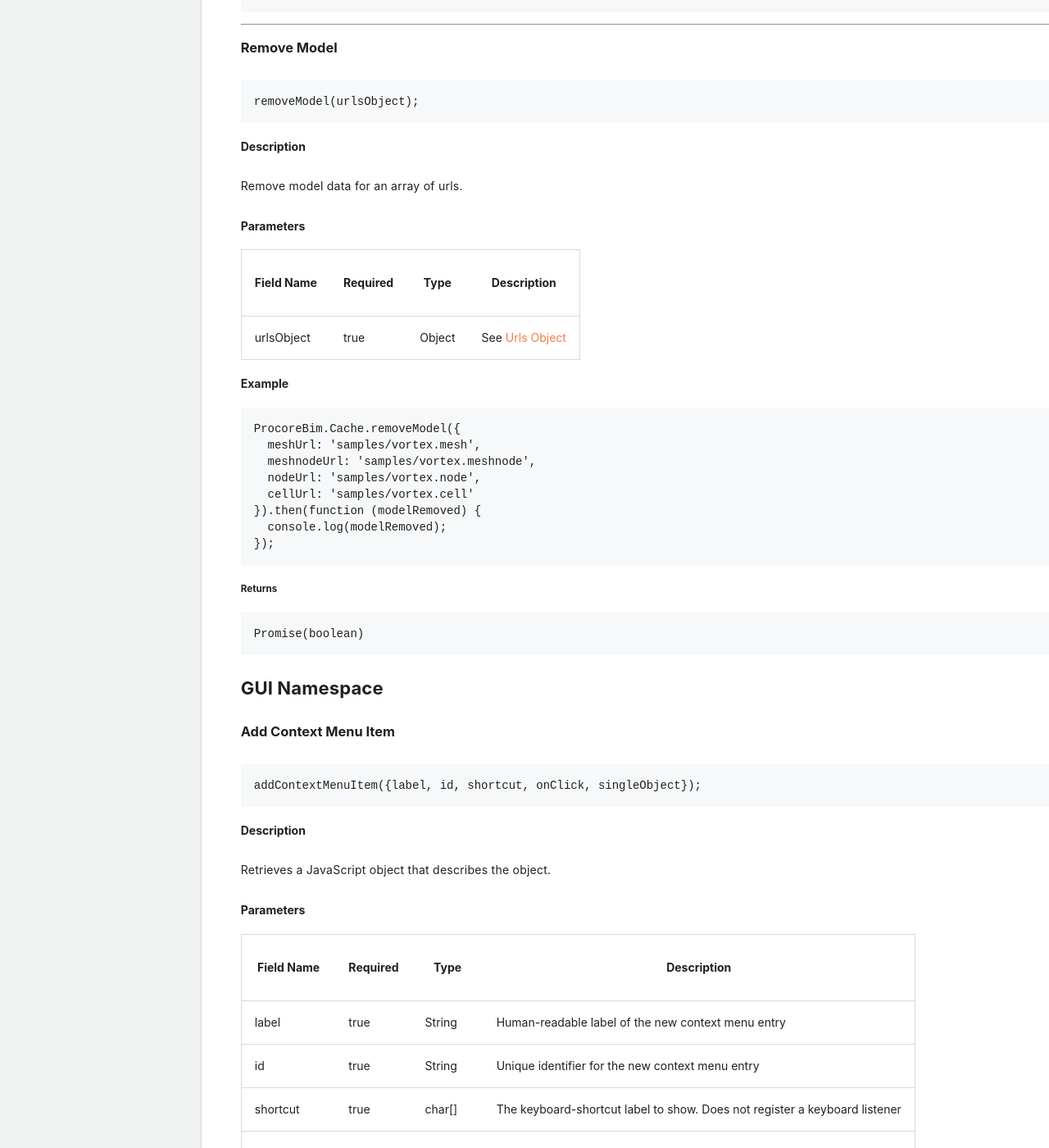
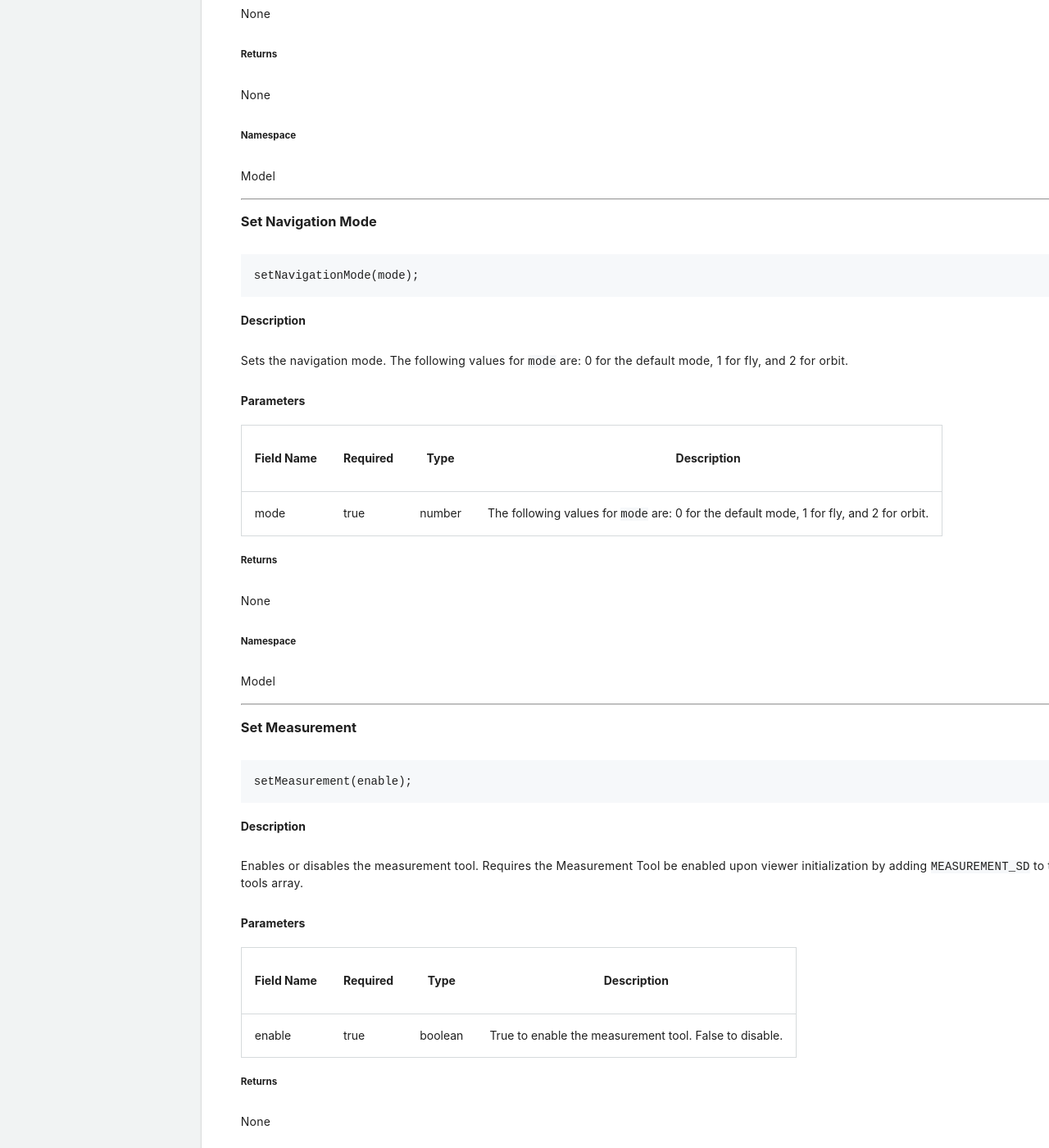
Before and after one commit to procore/documentation, a Jekyll site: the page built from bim_webviewer/bim_web_viewer.md, in a window 1280 px wide and 1400 px high, scrolled down 51904 px. Shown: the whole window at 82% size. Built offline with Jekyll 4.4.1, drawn with Linux system fonts in a browser that asks for light colours; comment, search, counter and statistics services are not loaded; some of the changed text lies outside the part shown.

Commit message:
[BIM-2519] Added documentation for setting navigation modes, measurement, and rendering modes (#157)
* Added documentation for 4 methods.

* Slight wording change

* Adding requirement

* Make more clear and use previous wording from description.

````diff
--- a/bim_webviewer/bim_web_viewer.md
+++ b/bim_webviewer/bim_web_viewer.md
@@ -2480,6 +2480,115 @@ None
 ```js
 number[]
 ```
+
+##### Namespace
+
+Model
+
+---
+
+### Set X Ray Mode
+
+<p class="heading-link-container"><a class="heading-link" href="#set-x-ray-mode"></a></p>
+
+```js
+setXRayMode();
+```
+
+#### Description
+
+Sets the rendering mode to X Ray. In this mode, all non selected geometry is rendered with a single color and are transparent.
+
+#### Parameters
+
+None
+
+##### Returns
+
+None
+
+##### Namespace
+
+Model
+
+---
+
+### Set Normal Mode
+
+<p class="heading-link-container"><a class="heading-link" href="#set-normal-mode"></a></p>
+
+```js
+setNormalMode();
+```
+
+#### Description
+
+Sets the rendering mode to normal. In this mode, geometry is rendered using the geometries color and opacity values.
+
+#### Parameters
+
+None
+
+##### Returns
+
+None
+
+##### Namespace
+
+Model
+
+---
+
+### Set Navigation Mode
+
+<p class="heading-link-container"><a class="heading-link" href="#set-navigation-mode"></a></p>
+
+```js
+setNavigationMode(mode);
+```
+
+#### Description
+
+Sets the navigation mode. The following values for `mode` are: 0 for the default mode, 1 for fly, and 2 for orbit.
+
+
+#### Parameters
+
+| Field Name | Required | Type | Description |
+| - | - | - | - |
+| mode | true | number | The following values for `mode` are: 0 for the default mode, 1 for fly, and 2 for orbit. |
+
+##### Returns
+
+None
+
+##### Namespace
+
+Model
+
+---
+
+### Set Measurement
+
+<p class="heading-link-container"><a class="heading-link" href="#set-measurement"></a></p>
+
+```js
+setMeasurement(enable);
+```
+
+#### Description
+
+Enables or disables the measurement tool. Requires the Measurement Tool be enabled upon viewer initialization by adding `MEASUREMENT_SD` to the options tools array.
+
+#### Parameters
+
+| Field Name | Required | Type | Description |
+| - | - | - | - |
+| enable | true | boolean | True to enable the measurement tool. False to disable. |
+
+##### Returns
+
+None
 
 ##### Namespace
 
````
